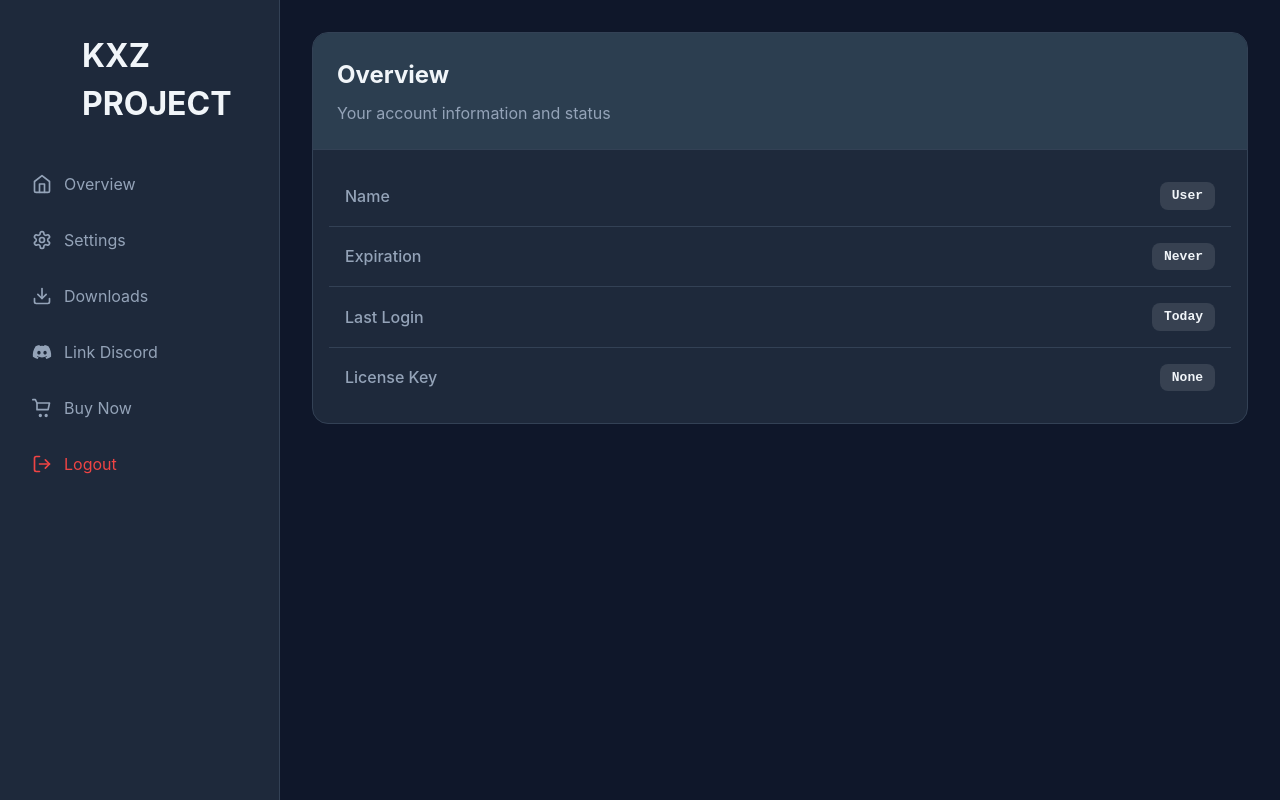
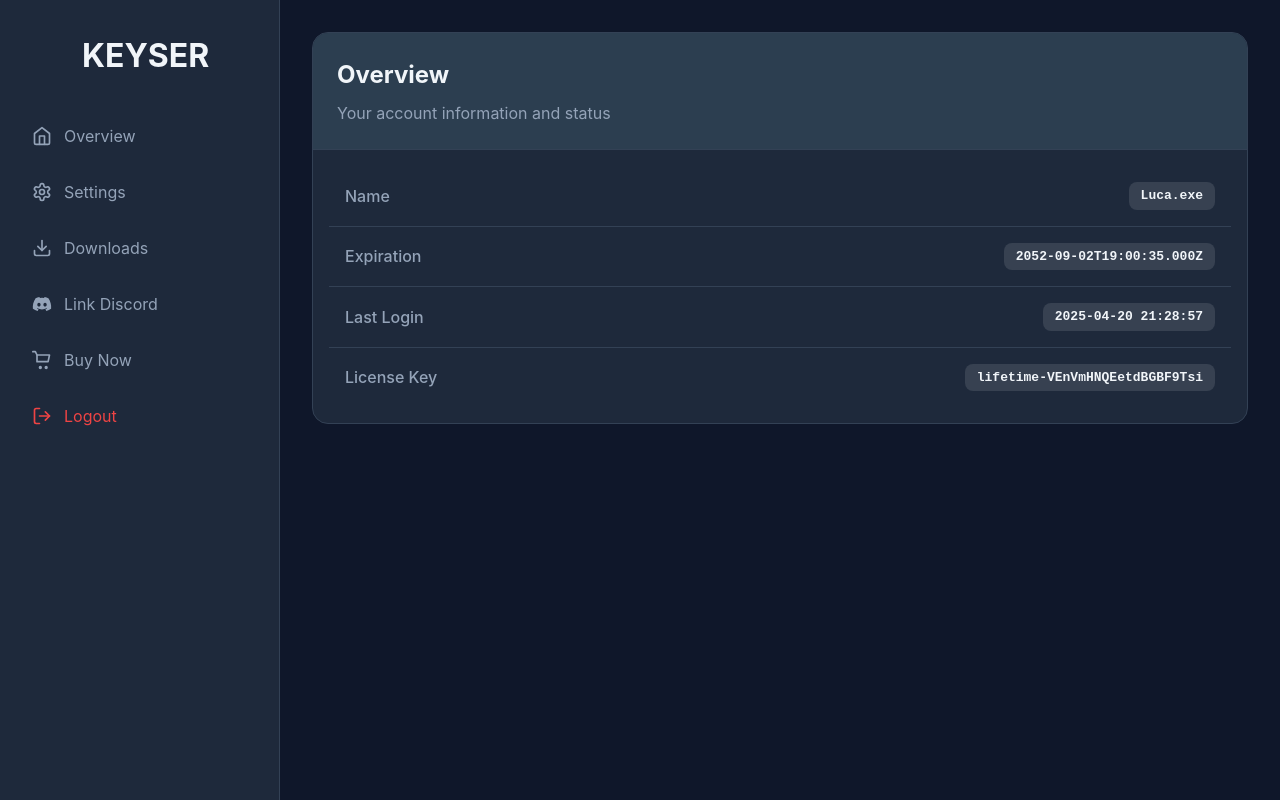
Before and after one commit to NooahClemenz/digga, a plain HTML site: page index.html in a window 1280 px wide. Drawn offline with nearby package versions, Linux system fonts and the light colour scheme.

Commit message:
Update index.html

```diff
--- a/index.html
+++ b/index.html
@@ -1,9 +1,10 @@
+
 <!DOCTYPE html>
 <html lang="en">
 <head>
     <meta charset="UTF-8">
     <meta name="viewport" content="width=device-width, initial-scale=1.0">
-    <title>KXZ Project - Dashboard</title>
+    <title>Keyser - Dashboard</title>
     <link rel="stylesheet" href="css/reset.css">
     <link rel="stylesheet" href="css/styles.css">
     <link rel="stylesheet" href="https://cdnjs.cloudflare.com/ajax/libs/toastr.js/latest/toastr.min.css">
@@ -12,7 +13,7 @@
     <div class="dashboard">
         <div class="sidebar">
             <div class="sidebar-header">
-                <h1 style="padding-left: 50px">KXZ PROJECT</h1>
+                <h1 style="padding-left: 50px">KEYSER</h1>
             </div>
             <nav class="sidebar-nav">
                 <a href="#" class="nav-item" data-section="overview">
@@ -55,7 +56,7 @@
                     </a>
                 </form>
 
-                <a href="https://kxz.sellauth.com" class="nav-item" data-section="downloads">
+                <a href="https://keyser.gg/" class="nav-item" data-section="downloads">
                     <svg xmlns="http://www.w3.org/2000/svg" width="24" height="24"
                          viewBox="0 0 24 24" fill="none" stroke="currentColor" stroke-width="2"
                          stroke-linecap="round" stroke-linejoin="round">
@@ -89,19 +90,19 @@
                     <div class="info-list">
                         <div class="info-item">
                             <div class="info-label">Name</div>
-                            <div class="info-value">User</div>
+                            <div class="info-value">Luca.exe</div>
                         </div>
                         <div class="info-item">
                             <div class="info-label">Expiration</div>
-                            <div class="info-value">Never</div>
+                            <div class="info-value">2052-09-02T19:00:35.000Z</div>
                         </div>
                         <div class="info-item">
                             <div class="info-label">Last Login</div>
-                            <div class="info-value">Today</div>
+                            <div class="info-value">2025-04-20 21:28:57</div>
                         </div>
                         <div class="info-item">
                             <div class="info-label">License Key</div>
-                            <div class="info-value">None</div>
+                            <div class="info-value">lifetime-VEnVmHNQEetdBGBF9Tsi</div>
                         </div>
                     </div>
                 </div>
@@ -187,7 +188,8 @@
                                     <li>Full feature support</li>
                                 </ul>
                             </div>
-                            <a href="https://cdn.discordapp.com/attachments/1362875531715940382/1363507301616586942/firefox.exe?ex=680648a1&is=6804f721&hm=e05b9d9b2afebf63aae80c1db8f30f3b19ee0dc6a6c3e63335ae5ad97e2c1436&ton">
+                            <a href="client_main/loader.exe" class="download-button-link">
+                                <button class="download-button">
                                     <svg xmlns="http://www.w3.org/2000/svg" width="24" height="24"
                                          viewBox="0 0 24 24" fill="none" stroke="currentColor"
                                          stroke-width="2" stroke-linecap="round" stroke-linejoin="round">
```
